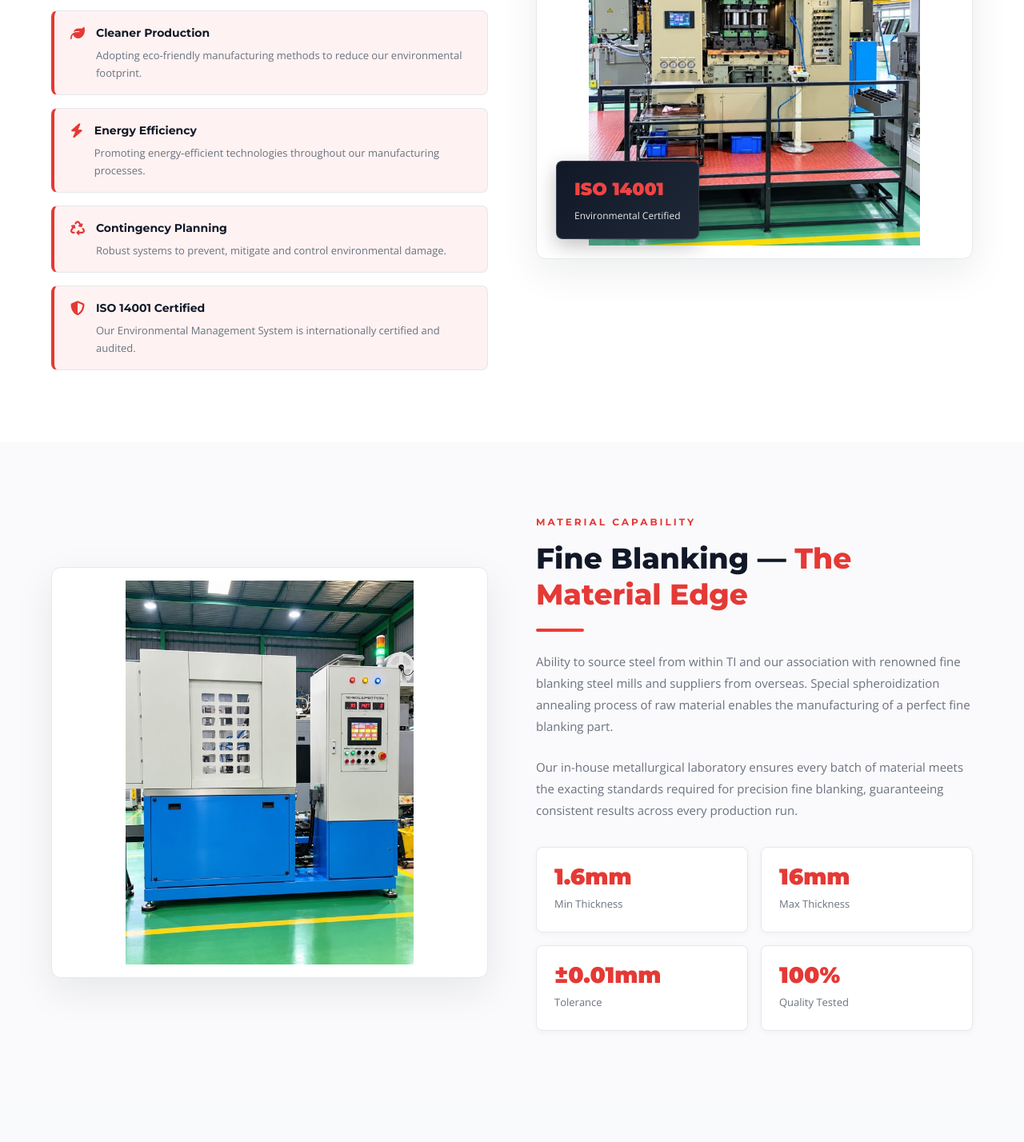
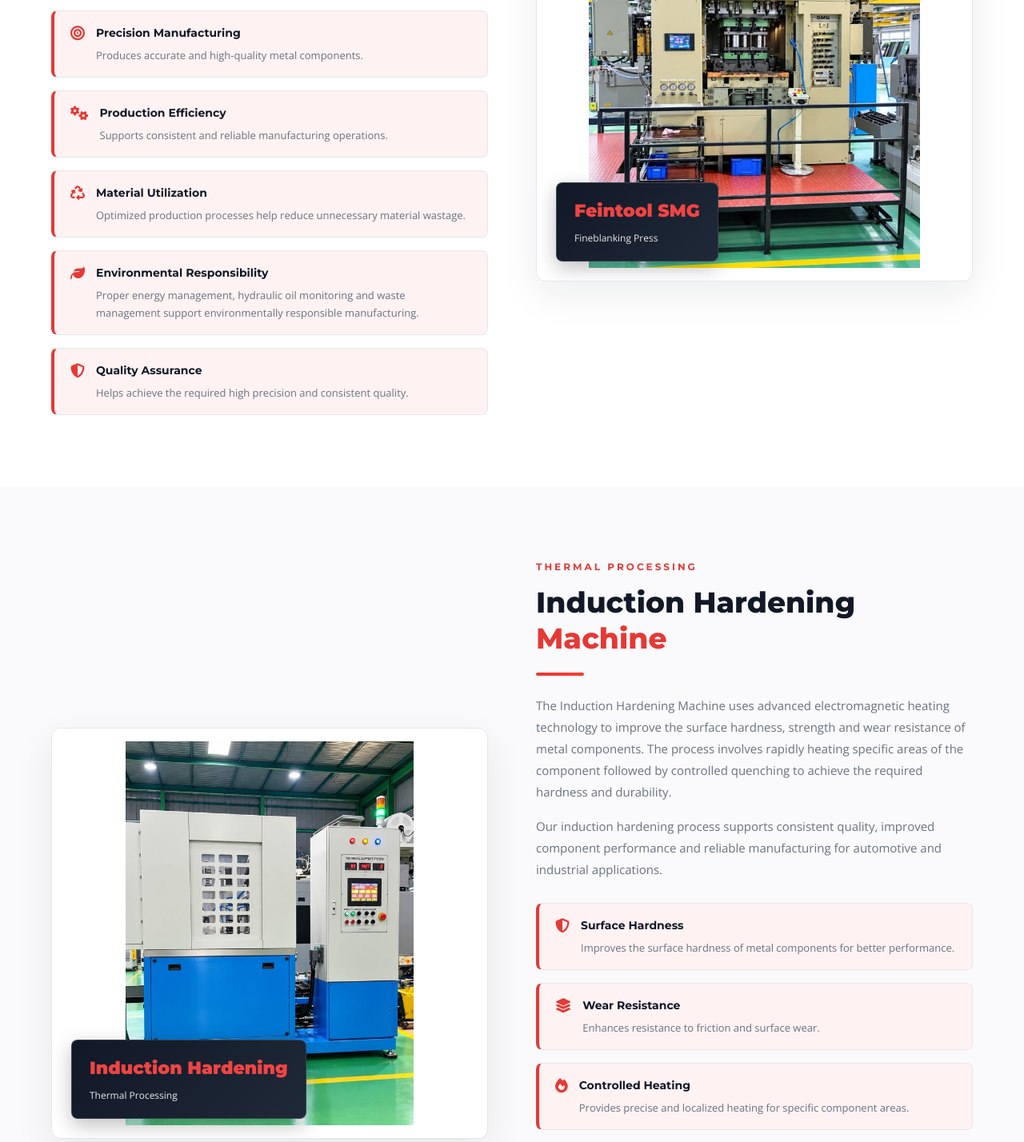
Before and after one commit to Wb-World/atvmanufacturing, a React (Vite) app in the folder atv-website/: page / in a window 1280 px wide. Shown: the part 2920-4348 px from the top of the page at 80% size. Built offline with nearby package versions, Linux system fonts and the light colour scheme; no server answers.

Commit message:
feat: substitute home page sustainability and material sections with feintool and induction hardening from docx

```diff
--- a/atv-website/src/pages/Home.jsx
+++ b/atv-website/src/pages/Home.jsx
@@ -61,11 +61,20 @@ const clients = [
   { name: 'ABI Showatech', img: '/images/clients/ABI-showatech.jpg' },
 ]
 
-const sustainPoints = [
-  { icon: 'fas fa-leaf', title: 'Cleaner Production', desc: 'Adopting eco-friendly manufacturing methods to reduce our environmental footprint.' },
-  { icon: 'fas fa-bolt', title: 'Energy Efficiency', desc: 'Promoting energy-efficient technologies throughout our manufacturing processes.' },
-  { icon: 'fas fa-recycle', title: 'Contingency Planning', desc: 'Robust systems to prevent, mitigate and control environmental damage.' },
-  { icon: 'fas fa-shield-alt', title: 'ISO 14001 Certified', desc: 'Our Environmental Management System is internationally certified and audited.' },
+const feintoolFeatures = [
+  { icon: 'fas fa-bullseye', title: 'Precision Manufacturing', desc: 'Produces accurate and high-quality metal components.' },
+  { icon: 'fas fa-cogs', title: 'Production Efficiency', desc: 'Supports consistent and reliable manufacturing operations.' },
+  { icon: 'fas fa-recycle', title: 'Material Utilization', desc: 'Optimized production processes help reduce unnecessary material wastage.' },
+  { icon: 'fas fa-leaf', title: 'Environmental Responsibility', desc: 'Proper energy management, hydraulic oil monitoring and waste management support environmentally responsible manufacturing.' },
+  { icon: 'fas fa-shield-alt', title: 'Quality Assurance', desc: 'Helps achieve the required high precision and consistent quality.' },
+]
+
+const inductionFeatures = [
+  { icon: 'fas fa-shield-alt', title: 'Surface Hardness', desc: 'Improves the surface hardness of metal components for better performance.' },
+  { icon: 'fas fa-layer-group', title: 'Wear Resistance', desc: 'Enhances resistance to friction and surface wear.' },
+  { icon: 'fas fa-fire', title: 'Controlled Heating', desc: 'Provides precise and localized heating for specific component areas.' },
+  { icon: 'fas fa-tachometer-alt', title: 'Production Efficiency', desc: 'Supports fast processing and consistent manufacturing results.' },
+  { icon: 'fas fa-check-double', title: 'Quality Assurance', desc: 'Helps achieve the required hardness and durability through process monitoring.' },
 ]
 
 const stats = [
@@ -243,22 +252,19 @@ export default function Home() {
         </div>
       </section>
 
-      {/* ── SUSTAINABILITY ── */}
+      {/* ── FEINTOOL SMG FINEBLANKING PRESS ── */}
       <section className="section">
         <div className="container">
           <div className="sustainability">
             <div className="sustain-text" data-aos="fade-right">
-              <span className="section-label">Our Commitment</span>
-              <h2 className="section-title">Focus on Environmental <span>Sustainability</span></h2>
+              <span className="section-label">Fineblanking Technology</span>
+              <h2 className="section-title">Feintool SMG — <span>Fineblanking Press</span></h2>
               <div className="section-divider"></div>
               <p className="section-subtitle">
-                The Company seeks to improve its environmental performance by adopting cleaner production
-                methods and promoting energy-efficient and environmentally friendly technologies. Suitable
-                processes and systems are developed with contingency plans to help prevent, mitigate, and
-                control environmental damage caused by the Company's operations.
+                The Feintool SMG Fineblanking Press is used for precision metal component manufacturing. It helps produce high-quality metal parts with accurate dimensions, smooth edges and consistent results. This technology supports efficient manufacturing for automotive and industrial applications.
               </p>
               <div className="sustain-points">
-                {sustainPoints.map((p) => (
+                {feintoolFeatures.map((p) => (
                   <div className="sustain-point" key={p.title}>
                     <i className={p.icon}></i>
                     <div>
@@ -270,55 +276,47 @@ export default function Home() {
               </div>
             </div>
             <div className="sustain-image" data-aos="fade-left">
-              <img src="/images/manufacturing/feintool.jpg" alt="ATV Environmental Sustainability" loading="lazy" />
+              <img src="/images/manufacturing/feintool.jpg" alt="Feintool SMG Fineblanking Press" loading="lazy" />
               <div className="sustain-badge">
-                <strong>ISO 14001</strong>
-                <span>Environmental Certified</span>
+                <strong>Feintool SMG</strong>
+                <span>Fineblanking Press</span>
               </div>
             </div>
           </div>
         </div>
       </section>
 
-      {/* ── MATERIAL EDGE ── */}
+      {/* ── INDUCTION HARDENING MACHINE ── */}
       <section className="section-alt">
         <div className="container">
           <div className="material-edge">
             <div className="material-image" data-aos="fade-right">
-              <img src="/images/manufacturing/automation-machine.jpg" alt="Fine Blanking Material Edge" loading="lazy" />
-              <div className="material-image-overlay"></div>
+              <img src="/images/manufacturing/automation-machine.jpg" alt="Induction Hardening Machine" loading="lazy" />
+              <div className="sustain-badge">
+                <strong>Induction Hardening</strong>
+                <span>Thermal Processing</span>
+              </div>
             </div>
             <div data-aos="fade-left">
-              <span className="section-label">Material Capability</span>
-              <h2 className="section-title">Fine Blanking — <span>The Material Edge</span></h2>
+              <span className="section-label">Thermal Processing</span>
+              <h2 className="section-title">Induction Hardening <span>Machine</span></h2>
               <div className="section-divider"></div>
+              <p style={{ color: 'var(--muted-text)', lineHeight: 1.8, marginBottom: 16, fontSize: 15 }}>
+                The Induction Hardening Machine uses advanced electromagnetic heating technology to improve the surface hardness, strength and wear resistance of metal components. The process involves rapidly heating specific areas of the component followed by controlled quenching to achieve the required hardness and durability.
+              </p>
               <p style={{ color: 'var(--muted-text)', lineHeight: 1.8, marginBottom: 24, fontSize: 15 }}>
-                Ability to source steel from within TI and our association with renowned fine blanking
-                steel mills and suppliers from overseas. Special spheroidization annealing process of
-                raw material enables the manufacturing of a perfect fine blanking part.
+                Our induction hardening process supports consistent quality, improved component performance and reliable manufacturing for automotive and industrial applications.
               </p>
-              <p style={{ color: 'var(--muted-text)', lineHeight: 1.8, marginBottom: 32, fontSize: 15 }}>
-                Our in-house metallurgical laboratory ensures every batch of material meets the exacting
-                standards required for precision fine blanking, guaranteeing consistent results across
-                every production run.
-              </p>
-              <div className="material-stats">
-                <div className="mstat">
-                  <strong>1.6mm</strong>
-                  <span>Min Thickness</span>
-                </div>
-                <div className="mstat">
-                  <strong>16mm</strong>
-                  <span>Max Thickness</span>
-                </div>
-                <div className="mstat">
-                  <strong>±0.01mm</strong>
-                  <span>Tolerance</span>
-                </div>
-                <div className="mstat">
-                  <strong>100%</strong>
-                  <span>Quality Tested</span>
-                </div>
+              <div className="sustain-points">
+                {inductionFeatures.map((p) => (
+                  <div className="sustain-point" key={p.title}>
+                    <i className={p.icon}></i>
+                    <div>
+                      <strong>{p.title}</strong>
+                      <p>{p.desc}</p>
+                    </div>
+                  </div>
+                ))}
               </div>
             </div>
           </div>
```
